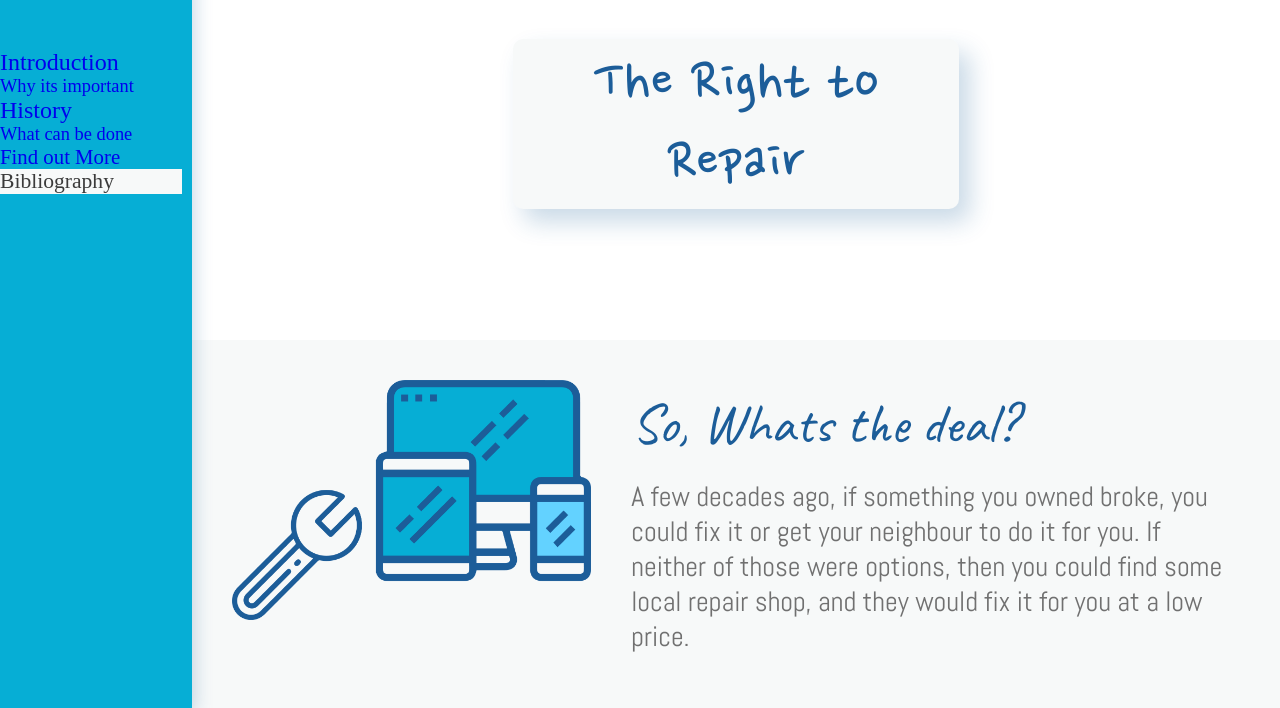
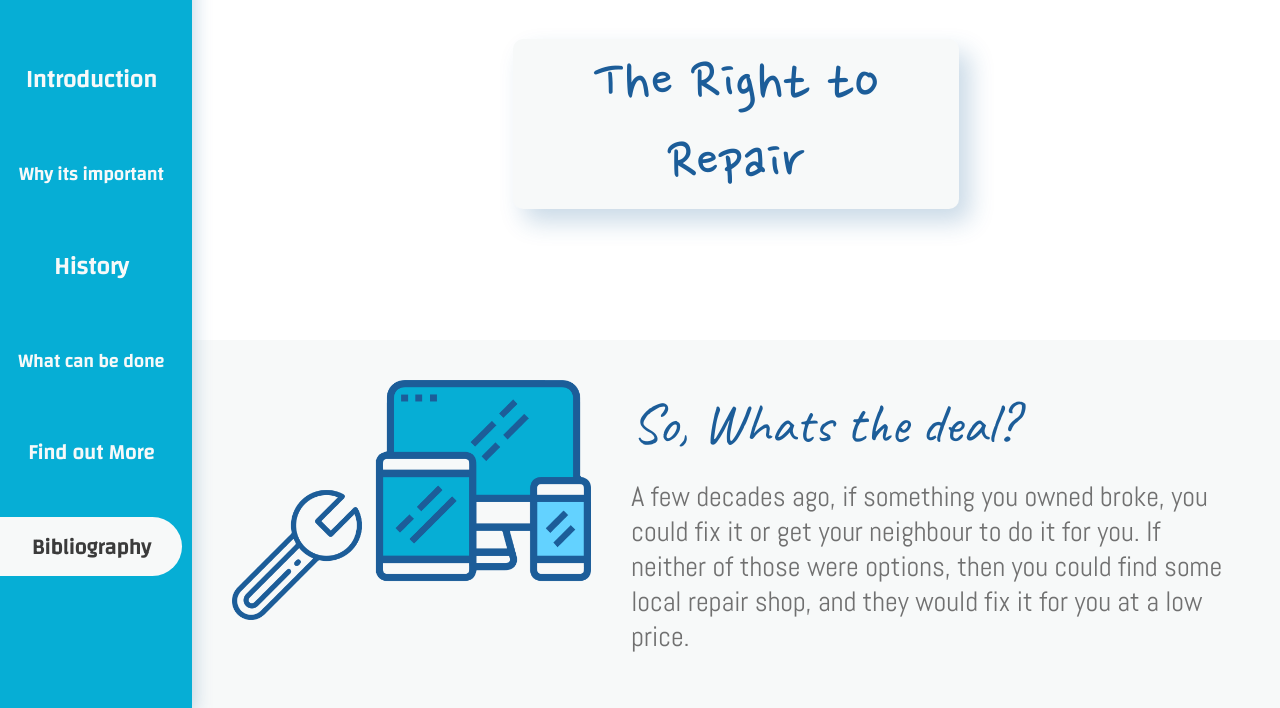
Before and after one commit to luke-finlayson/rightToRepair, a plain HTML site: page index.html in a window 1280 px wide. Shown: the part 92-800 px from the top of the page. Drawn offline with nearby package versions, Linux system fonts and the light colour scheme.

Commit message:
Update HTML to fix CSS issues

```diff
--- a/index.html
+++ b/index.html
@@ -21,40 +21,40 @@
             <a href="#top"><img src="images/RightToRepairBlock.png" alt="Logo"></a>
             <div class="buttonWrapper" id="nav">
                 <ul class="navList" uk-scrollspy-nav="closest: li; scroll: true">
-                    <li>
-                        <a
+                    <li class="navItem">
+                        <a class="navLink"
                             href="#intro"
                             style="font-size: 3vh;"
                         >
                             Introduction
                         </a>
                     </li>
-                    <li>
-                        <a
+                    <li class="navItem">
+                        <a class="navLink"
                             href="#Sec1"
                             style="font-size: 2.3vh;"
                         >
                             Why its important
                         </a>
                     </li>
-                    <li>
-                        <a
+                    <li class="navItem">
+                        <a class="navLink"
                             href="#Sec2"
                             style="font-size: 3vh;"
                         >
                             History
                         </a>
                     </li>
-                    <li>
-                        <a
+                    <li class="navItem">
+                        <a class="navLink"
                             href="#Sec3"
                             style="font-size: 2.3vh;"
                         >
                             What can be done
                         </a>
                     </li>
-                    <li>
-                        <a
+                    <li class="navItem">
+                        <a class="navLink"
                             href="#Sec4"
                             id="Section4"
                             style="font-size: 2.6vh;"
@@ -62,8 +62,8 @@
                             Find out More
                         </a>
                     </li>
-                    <li>
-                        <a
+                    <li class="navItem">
+                        <a class="navLink"
                             href="#Sec5"
                             style="font-size: 2.7vh;"
                         >
```
